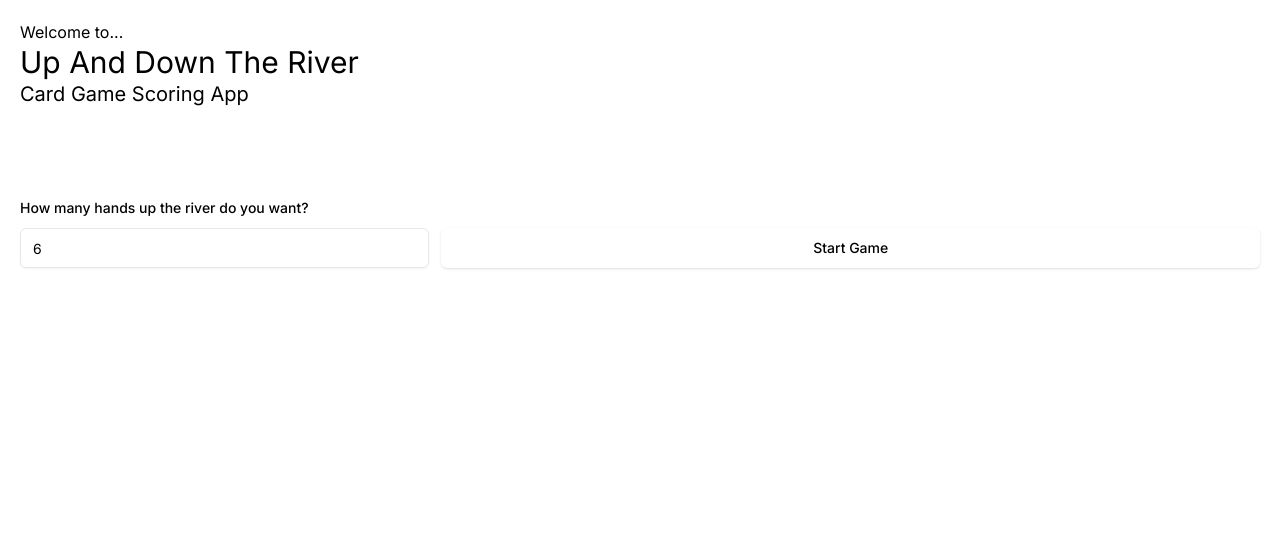
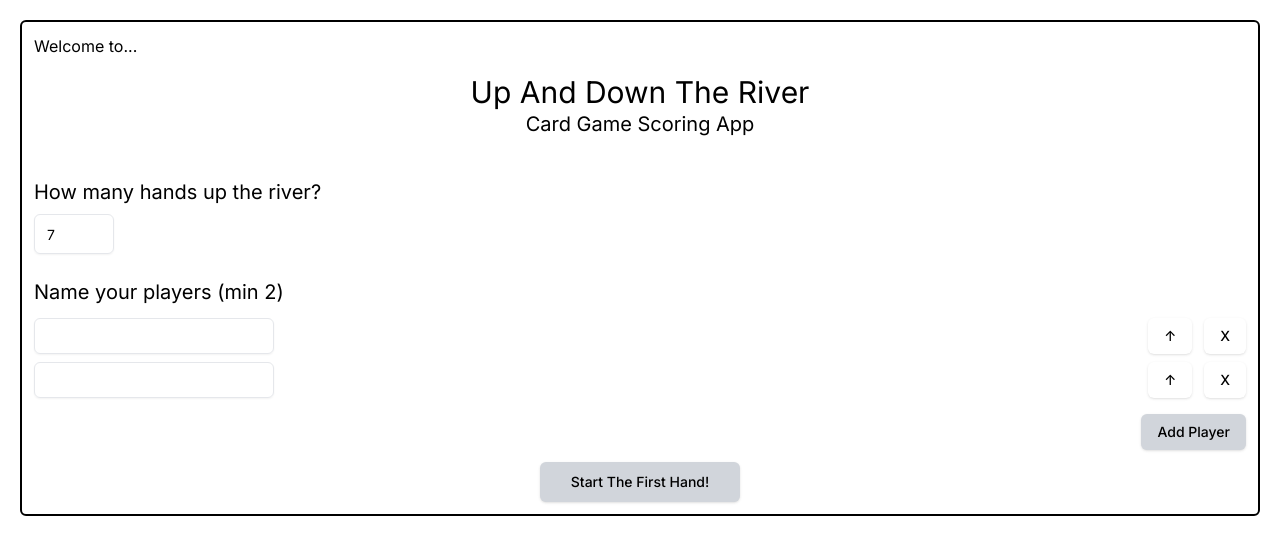
Before and after one commit to simon-o-matic/up-and-down-the-river-card-scoring, a Next.js app: page / in a window 1280 px wide. Shown: the top 554 px of the page. Built offline with nearby package versions, Linux system fonts and the light colour scheme.

Commit message:
combined the player page onto the first page.

```diff
--- a/src/app/gameState.ts
+++ b/src/app/gameState.ts
@@ -36,7 +36,7 @@ type GameState = {
 export const useGameState = create<GameState>(set => ({
     players: initialPlayers,
     hand: 0,
-    handsUpRiver: 0,
+    handsUpRiver: 7,
     stage: "pre-game", // default.
     config: {
         pointsForCorrectZeroBid: 5,
--- a/src/app/layout.tsx
+++ b/src/app/layout.tsx
@@ -22,8 +22,10 @@ export default function RootLayout({
 }>) {
     return (
         <html lang="en">
-            <body className={cn(inter.className, "flex m-5 h-full")}>
-                {children}
+            <body className={cn(inter.className, "flex justify-center ")}>
+                <div className="m-5 p-3 w-full h-full border-black border-2 rounded-md">
+                    {children}
+                </div>
             </body>
         </html>
     );
--- a/src/app/page.tsx
+++ b/src/app/page.tsx
@@ -1,62 +1,192 @@
 "use client";
+
+import React, { useEffect, useState } from "react";
+
+import { Player, useGameState } from "./gameState";
 
 import { useRouter } from "next/navigation";
 import { Button } from "@/components/ui/button";
 import { Input } from "@/components/ui/input";
-import { Label } from "@/components/ui/label";
-
-import { Player, useGameState } from "./gameState";
-import { useState } from "react";
 
 export default function Home() {
     const router = useRouter();
     const gameState = useGameState();
 
-    const [handsUpRiver, setHandsUpRiver] = useState("6");
+    const [handsUpRiver, setHandsUpRiver] = useState(
+        String(gameState.handsUpRiver)
+    );
 
-    /** Check that number of hands is somewhat reasonable */
-    const startNewGame = () => {
+    const setPlayerName = (playerIndex: number, name: string) => {
+        gameState.players[playerIndex].name = name;
+        gameState.updatePlayers(gameState.players);
+    };
+
+    const addPlayer = () => {
+        gameState.players.push({
+            id: String(Math.random()),
+            name: "",
+            roundScores: [],
+        });
+        gameState.updatePlayers(gameState.players);
+    };
+
+    const deletePlayer = (playerId: string) => {
+        console.log("delete playerid", playerId);
+        if (gameState.players.length <= 2) {
+            return;
+        }
+
+        const playerIndex = gameState.players.findIndex(p => p.id === playerId);
+        console.log("delete player index", playerIndex);
+        gameState.players.splice(playerIndex, 1);
+        gameState.updatePlayers(gameState.players);
+    };
+
+    useEffect(() => {
+        // start the game with two empty players
+        if (gameState.players.length === 0) {
+            addPlayer();
+            addPlayer();
+        }
+    }, [gameState.players]);
+
+    const movePlayerUp = (playerId: string) => {
+        const currentIndexOfPlayer = gameState.players.findIndex(
+            p => p.id === playerId
+        );
+
+        const currentPlayer = gameState.players[currentIndexOfPlayer];
+
+        // Add the same player in the new spot
+        gameState.players.splice(currentIndexOfPlayer - 1, 0, currentPlayer);
+
+        // Remove the old one (which is now a duplicadte) remember it has moved down one
+        gameState.players.splice(currentIndexOfPlayer + 1, 1);
+
+        // update the game state
+        gameState.updatePlayers(gameState.players);
+    };
+
+    const addEmptyRoundsToPlayers = (players: Player[], hands: number) =>
+        players.map(player => {
+            const emptyBids = [];
+            for (let i = 0; i < hands; i++) {
+                emptyBids.push({ bid: 0, won: 0 });
+            }
+
+            player.roundScores = emptyBids;
+
+            return { ...player };
+        });
+
+    const startFirstRound = () => {
+        // create empty player roundsScores (bids and wons) for all players
         const hands = Number(handsUpRiver);
 
-        if (!isNaN(hands) && hands > 0 && hands < 52) {
+        if (isNaN(hands)) {
+            alert("Please choose how many hands up the river you will play");
+        } else if (hands * gameState.players.length > 52) {
+            alert(
+                "There are enough cards for that many players! Reduce the number of hands maybe"
+            );
+        } else if (hands <= 0 || hands > 26) {
+            alert("Thats not a reasonable number of hands to play. Try again.");
+        } else {
             gameState.setHandsUpRiver(hands);
-
-            router.replace("/players");
-        } else {
-            alert("Thats not a reasonable number of hands to play. Try again.");
+            gameState.updatePlayers(
+                addEmptyRoundsToPlayers(
+                    gameState.players,
+                    gameState.handsUpRiver * 2
+                )
+            );
+            gameState.setStage("playing");
+            router.push("/bid");
         }
     };
 
     return (
-        <div className="flex flex-col h-full w-full justify-between align-middle  ">
-            <div>
+        <div className="flex flex-col h-full w-full ">
+            <div className="mb-4">
                 <h4>Welcome to...</h4>
             </div>
-            <div className=" h-36">
-                <h1 className="text-3xl">Up And Down The River</h1>
-                <h1 className="text-xl">Card Game Scoring App</h1>
+
+            <div className="flex flex-col  mb-10 ">
+                <div className="flex text-3xl  justify-center">
+                    Up And Down The River
                 </div>
-            <div className="grid grid-rows-2 grid-cols-1 items-center  ">
-                <Label htmlFor="width">
-                    How many hands up the river do you want?
-                </Label>
-                <div className="flex flex-row justify-between flex-nowrap ">
+                <div className="flex text-xl justify-center">
+                    Card Game Scoring App
+                </div>
+            </div>
+
+            <div className="flex flex-col  text-xl mb-2">
+                How many hands up the river?
+            </div>
+
             <Input
-                        id="width"
-                        defaultValue="6"
-                        className="col-span-2 h-10 w-1/3 mr-3"
+                id="hands"
+                defaultValue="7"
+                className="col-span-2 h-10 w-20 mb-6"
                 onChangeCapture={e => {
                     setHandsUpRiver(e.currentTarget.value);
                 }}
             />
+
+            <div className="flex h-full  text-xl mb-2">
+                Name your players (min 2)
+            </div>
+
+            {gameState.players.map((p, i) => (
+                <div key={p.id}>
+                    <div className="flex flex-row  justify-between align-center my-1">
+                        <div className="flex flex-row align-text-bottom">
+                            <div className="flex align-bottom"></div>
+                            <div>
+                                <Input
+                                    id={String(i)}
+                                    className="w-60"
+                                    value={p.name}
+                                    maxLength={25}
+                                    onChangeCapture={e => {
+                                        setPlayerName(i, e.currentTarget.value);
+                                    }}
+                                />
+                            </div>
+                        </div>
+                        <div className="ml-3">
                             <Button
-                        onClick={startNewGame}
-                        className="h-10 w-2/3 hover:bg-sky-400 "
+                                className=""
+                                onClick={() => movePlayerUp(p.id)}
                             >
-                        Start Game
+                                ↑
+                            </Button>
+                            <Button
+                                className="ml-3"
+                                onClick={() => deletePlayer(p.id)}
+                            >
+                                X
                             </Button>
                         </div>
                     </div>
                 </div>
+            ))}
+
+            <div className="flex w-full justify-end my-3">
+                <Button
+                    className="bg-gray-300 hover:bg-sky-400"
+                    onClick={() => addPlayer()}
+                >
+                    Add Player
+                </Button>
+            </div>
+            <div className="flex justify-center">
+                <Button
+                    onClick={startFirstRound}
+                    className="h-10 w-2/3 bg-gray-300 hover:bg-sky-400 "
+                >
+                    Start The First Hand!
+                </Button>
+            </div>
+        </div>
     );
 }
--- a/src/app/players/page.tsx
+++ /dev/null
@@ -1,121 +0,0 @@
-"use client";
-
-import React from "react";
-import { useRouter } from "next/navigation";
-
-import { useGameState, Player } from "../gameState";
-import { Button } from "@/components/ui/button";
-import { Input } from "@/components/ui/input";
-import { Label } from "@/components/ui/label";
-import {
-    Popover,
-    PopoverContent,
-    PopoverTrigger,
-} from "@/components/ui/popover";
-
-export default function PlayersList() {
-    const gameState = useGameState();
-
-    const [open, setOpen] = React.useState(false);
-    const [currentName, setCurrentName] = React.useState("");
-    const router = useRouter();
-
-    const addPlayer = (name: string) => {
-        setOpen(false);
-        const newPlayer: Player = { name, id: name, roundScores: [] };
-        gameState.players.push(newPlayer);
-        gameState.updatePlayers(gameState.players);
-    };
-
-    const movePlayerUp = (playerId: string) => {
-        const currentIndexOfPlayer = gameState.players.findIndex(
-            p => p.id === playerId
-        );
-
-        const currentPlayer = gameState.players[currentIndexOfPlayer];
-
-        // Add the same player in the new spot
-        gameState.players.splice(currentIndexOfPlayer - 1, 0, currentPlayer);
-
-        // Remove the old one (which is now a duplicadte) remember it has moved down one
-        gameState.players.splice(currentIndexOfPlayer + 1, 1);
-
-        // update the game state
-        gameState.updatePlayers(gameState.players);
-    };
-
-    const addEmptyRoundsToPlayers = (players: Player[], hands: number) =>
-        players.map(player => {
-            const emptyBids = [];
-            for (let i = 0; i < hands; i++) {
-                emptyBids.push({ bid: 0, won: 0 });
-            }
-
-            player.roundScores = emptyBids;
-
-            return { ...player };
-        });
-
-    const startFirstRound = () => {
-        // create empty player roundsScores (bids and wons) for all players
-        gameState.updatePlayers(
-            addEmptyRoundsToPlayers(
-                gameState.players,
-                gameState.handsUpRiver * 2
-            )
-        );
-
-        gameState.setStage("playing");
-        router.replace("/bid");
-    };
-
-    return (
-        <div className="flex flex-col w-full h-full">
-            <div className="flex h-full justify-center text-3xl mb-3">
-                Players List
-            </div>
-            <hr></hr>
-
-            {gameState.players.map(p => (
-                <div
-                    className="flex flex-row w-full justify-between"
-                    key={p.id}
-                >
-                    Player name: {p.name}{" "}
-                    <Button onClick={() => movePlayerUp(p.id)}>↑</Button>
-                </div>
-            ))}
-
-            <Popover open={open} onOpenChange={setOpen}>
-                <PopoverTrigger asChild>
-                    <Button variant="outline">Add Player</Button>
-                </PopoverTrigger>
-                <PopoverContent className="w-80 bg-blue-300">
-                    <div className="grid gap-4">
-                        <div className="grid gap-2">
-                            <div className="grid grid-cols-3 items-center gap-4">
-                                <Label htmlFor="width">Player Name</Label>
-                                <Input
-                                    id="width"
-                                    defaultValue=""
-                                    className="col-span-2 h-8"
-                                    onChangeCapture={e => {
-                                        setCurrentName(e.currentTarget.value);
-                                    }}
-                                />
-                            </div>
-                            <Button
-                                className="bg-gray-500"
-                                onClick={() => addPlayer(currentName)}
-                            >
-                                Submit
-                            </Button>
-                        </div>
-                    </div>
-                </PopoverContent>
-            </Popover>
-
-            <Button onClick={startFirstRound}>Start Round 1</Button>
-        </div>
-    );
-}
--- a/src/components/ui/button.tsx
+++ b/src/components/ui/button.tsx
@@ -1,8 +1,8 @@
-import * as React from "react"
-import { Slot } from "@radix-ui/react-slot"
-import { cva, type VariantProps } from "class-variance-authority"
+import * as React from "react";
+import { Slot } from "@radix-ui/react-slot";
+import { cva, type VariantProps } from "class-variance-authority";
 
-import { cn } from "@/lib/utils"
+import { cn } from "@/lib/utils";
 
 const buttonVariants = cva(
     "inline-flex items-center justify-center whitespace-nowrap rounded-md text-sm font-medium transition-colors focus-visible:outline-none focus-visible:ring-1 focus-visible:ring-ring disabled:pointer-events-none disabled:opacity-50",
@@ -21,7 +21,7 @@ const buttonVariants = cva(
                 link: "text-primary underline-offset-4 hover:underline",
             },
             size: {
-        default: "h-9 px-4 py-2",
+                default: "h-9 px-4 py-2 max-w-[200px]",
                 sm: "h-8 rounded-md px-3 text-xs",
                 lg: "h-10 rounded-md px-8",
                 icon: "h-9 w-9",
@@ -32,26 +32,26 @@ const buttonVariants = cva(
             size: "default",
         },
     }
-)
+);
 
 export interface ButtonProps
     extends React.ButtonHTMLAttributes<HTMLButtonElement>,
         VariantProps<typeof buttonVariants> {
-  asChild?: boolean
+    asChild?: boolean;
 }
 
 const Button = React.forwardRef<HTMLButtonElement, ButtonProps>(
     ({ className, variant, size, asChild = false, ...props }, ref) => {
-    const Comp = asChild ? Slot : "button"
+        const Comp = asChild ? Slot : "button";
         return (
             <Comp
                 className={cn(buttonVariants({ variant, size, className }))}
                 ref={ref}
                 {...props}
             />
-    )
+        );
     }
-)
-Button.displayName = "Button"
+);
+Button.displayName = "Button";
 
-export { Button, buttonVariants }
+export { Button, buttonVariants };
```
Lines whose indentation alone changed are shown as unchanged.
